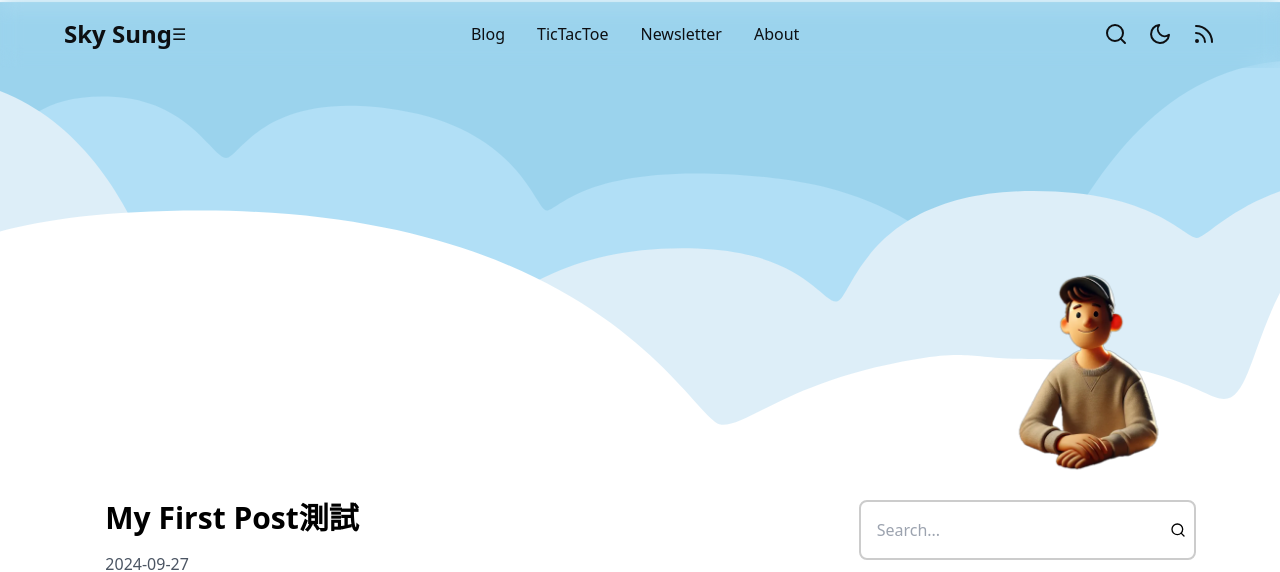
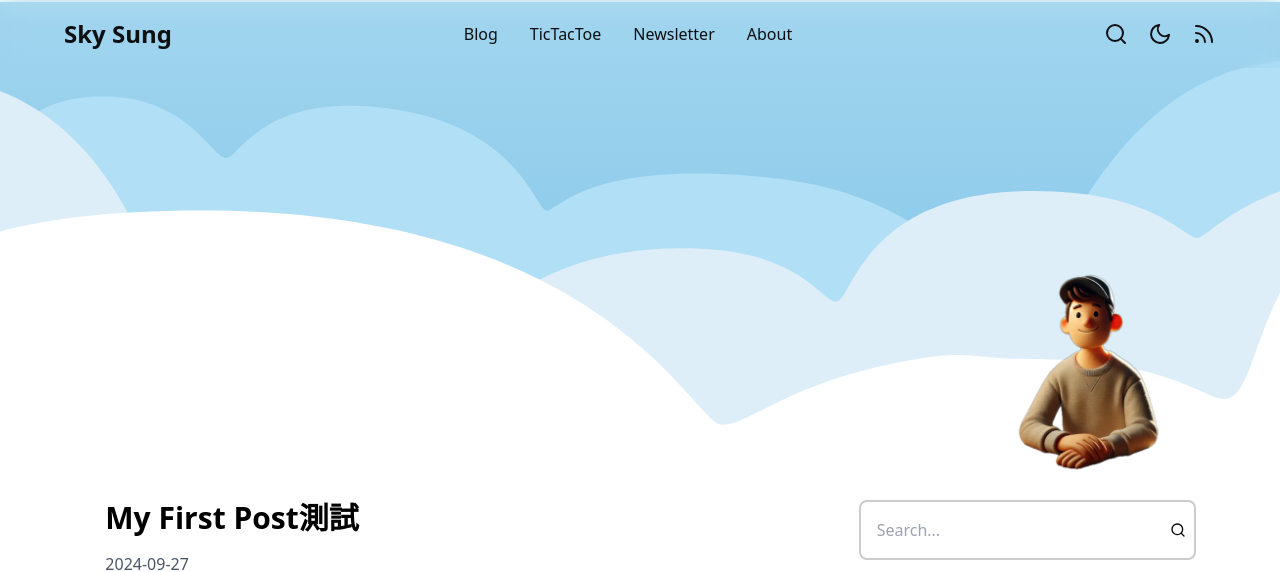
Before and after one commit to SkySung/skysung.work, a Next.js app: page /blog/first-post in a window 1280 px wide. Shown: the top 572 px of the page. Built offline with nearby package versions, Linux system fonts and the light colour scheme.

Commit message:
HeroSection Sky gradient complete, with dark mode success.

```diff
--- a/app/globals.css
+++ b/app/globals.css
@@ -18,6 +18,8 @@
   --text-color: #0d0f12;
 
   /* Cloud colors for light mode */
+  --color-sky-from:hsl(200deg 70% 78%);
+  --color-sky-to: hsl(200deg 70% 70%);
   --cloud-background: hsl(199.02deg 69.49% 76.86%);
   --color-cloud-300: hsl(202deg 68% 92%);
   --color-cloud-500: hsl(200deg 80% 83%);
@@ -40,7 +42,8 @@
   --cloud-background: linear-gradient(to bottom, hsl(214, 87%, 40%), hsl(213, 100%, 14%));
   --color-cloud-300: hsl(212deg 40% 9%);
   --color-cloud-500: hsl(213deg 40% 12%);
-  transition: background-color 0.5s ease-in-out;
+  --color-sky-from: hsl(214deg 40% 11%);
+  --color-sky-to: hsl(200deg 50% 30%);
 }
 
 
@@ -51,8 +54,8 @@
 body svg path {
   transition: fill 0.5s ease-in-out;
 }
-body svg rect {
-  transition: fill 0.5s ease-in-out;
+body svg defs stop{
+  transition: stop-color 0.5s ease-in-out;
 }
 
 body input {
--- a/components/Cloud.js
+++ b/components/Cloud.js
@@ -10,10 +10,31 @@
       preserveAspectRatio="none"
       className={styles.cloud}
     >
-      <rect x="0" y="0" width="100%" height="100%" fill="var(--cloud-background)" />
-      <path fill="var(--color-cloud-500)" d="M2467 198C2478.93 198 2508.5 148.5 2692.3 167C2855.77 183.454 2890 275.92 2940.45 271C2978.5 267.29 3025.5 66.1073 3208.04 55.5002C3364.5 46.408 3407.37 123 3419.5 123.5C3431.63 124 3448.89 83.0002 3564.32 83.0002C3728 83.0002 3767.67 198.501 3779.08 198C3790.5 197.5 3808 45.0002 4044.68 45.0002C4238.5 45.0002 4245.32 120.5 4256.5 116.5C4267.69 112.5 4277 13.5002 4417.9 13.5002C4567 13.5002 4590.74 115.5 4608.5 116.5C4626.26 117.5 4640.5 13.5007 4795 13.5004C4946 13.5002 4954.43 76.5003 4970.51 76.5003C4986.6 76.5003 4983 8.5 5077 8.5C5147.13 8.5 5148.62 62.7657 5148.14 74.3437C5148.08 75.8075 5148 77.2344 5148 78.6994V360V361.5C5148 383.592 5130.09 401.5 5108 401.5H9C-13.0914 401.5 -31 383.592 -31 361.5V133.5V76.0021V76.0002C-31 75.9604 -30.9925 -7.80104e-05 24 0C103.747 0.000113126 132.617 67.9717 143.069 117.186C148.413 142.347 172.927 161.481 197.99 155.7L478.5 91C598.5 64.5 646 110.5 659 110.5C672 110.5 714 31 856 33.5C998 36 996.5 76 1008.5 73.5C1020.5 71 1014.28 28.0329 1174.5 31C1309.5 33.5 1298.5 110.5 1327.5 110.5C1366.31 110.5 1378.25 109.457 1388 110.5C1406.69 112.5 1429.5 27 1615 27C1743.74 27 1771.09 161.183 1855.16 167C1930.28 172.198 1914.5 85 2032.05 90.0002C2108.93 93.2702 2132.33 148 2146.16 148C2160 148 2184 81.6655 2318.08 102.5C2440.5 121.524 2455.07 198 2467 198Z"></path>
-      <path fill="var(--color-cloud-300)" d="M2617 234C2496.99 229.765 2429.72 276.108 2400.53 303.732C2388.43 315.177 2372.83 323.5 2356.18 323.5H2135.62C2111.05 323.5 2089.95 305.704 2082.79 282.198C2061.56 212.504 2001.53 78.3592 1852.75 71.0003C1691 63 1645 185 1622 186.5C1599 188 1587 88.5 1368.5 88.5C1211 88.5 1180 157.5 1158.4 161.5C1136.8 165.501 1074.33 111 931 129.5C787.671 148 789.676 214.5 770 214C750.324 213.5 736.5 129.5 535.029 142.5C416.863 150.125 382.163 211.07 373.669 260.166C368.141 292.123 343.421 323.5 310.99 323.5H280.024C249.079 323.5 225.052 295.503 224.331 264.567C222.732 195.98 200.305 92 79 92C17.4738 92 3.47982 128.37 0.653094 139.38C0.122368 141.447 0 143.571 0 145.705V398C0 412.36 11.6404 424 25.9998 424H5100C5127.61 424 5150 401.615 5150 374V365V181.851C5150 149.381 5119.54 125.514 5087.89 132.773C5054.67 140.392 5019.02 148.008 5011.31 147.5C4996.11 146.501 4966.41 99.9071 4859.43 95.5003C4731 90.2096 4684 213.5 4663 213.5H4531.84C4513.48 213.5 4496.63 203.435 4485.66 188.715C4451.8 143.286 4365.08 52.9127 4220.67 71.0003C4061 91.0002 4023.5 150.5 4006.5 150.5C3989.5 150.5 3925.6 96.5092 3797.5 100.5C3637 105.5 3599 235.5 3589 231.5C3563.12 221.148 3430.32 192.596 3405.38 180.145C3382.96 168.954 3354.61 161.5 3318.87 161.5C3175.43 161.5 3129.73 224 3116.87 224C3104 224 3073.62 179.5 2953.5 179.5C2782 179.5 2771.92 286 2756 284.5C2740.08 283 2721.1 237.674 2617 234Z"></path>
-      <path fill="var(--background)" d="M2641.4 401.5C2613.31 399.999 2525.75 198 2121.01 198C1862 198 1840 264.5 1806.88 259.5C1773.77 254.499 1723.34 129.991 1562.17 136C1401 142.009 1366.58 313.5 1339 321C1311.42 328.5 1279 226.5 1034.79 234.5C802.99 242.093 724.297 318.5 697 313C669.703 307.5 681 75.9996 430.496 32.4996C214.304 -5.042 99.7464 183.937 60.6394 266.475C51.4353 285.9 27.9703 295.392 8.5729 286.129C-15.3473 274.705 -43 292.144 -43 318.652V429.5C-43 443.859 -31.3592 455.5 -16.9999 455.5H5103C5127.3 455.5 5147 435.8 5147 411.5V232.89C5147 226.643 5146.46 220.404 5144.55 214.457C5136.92 190.729 5108.7 128.5 5022.5 128.5C4881 128.5 4935 253.704 4838.83 249C4808.16 247.499 4757.27 55.5004 4535 59C4312.73 62.4996 4283.98 270.5 4250.5 268.5C4217.02 266.5 4197 199 4037.27 189.5C3834.76 177.455 3790.86 285 3753.5 279C3716.14 273 3652.96 98.8238 3377.5 153.5C3156.46 197.374 3191.5 387.48 3139.82 376.5C3118.64 371.999 3078.5 339 2948.03 339C2894.2 339 2890.37 330.676 2837.19 339C2708.5 359.141 2669.5 403 2641.4 401.5Z"></path>
+      <defs>
+        <linearGradient id="skyGradient" gradientTransform="rotate(90)">
+          <stop offset="5%" stopColor="var(--color-sky-from)" />
+          <stop offset="95%" stopColor="var(--color-sky-to)" />
+        </linearGradient>
+      </defs>
+      <rect
+        x="0"
+        y="0"
+        width="100%"
+        height="100%"
+        fill="url('#skyGradient')"
+      />
+      <path
+        fill="var(--color-cloud-500)"
+        d="M2467 198C2478.93 198 2508.5 148.5 2692.3 167C2855.77 183.454 2890 275.92 2940.45 271C2978.5 267.29 3025.5 66.1073 3208.04 55.5002C3364.5 46.408 3407.37 123 3419.5 123.5C3431.63 124 3448.89 83.0002 3564.32 83.0002C3728 83.0002 3767.67 198.501 3779.08 198C3790.5 197.5 3808 45.0002 4044.68 45.0002C4238.5 45.0002 4245.32 120.5 4256.5 116.5C4267.69 112.5 4277 13.5002 4417.9 13.5002C4567 13.5002 4590.74 115.5 4608.5 116.5C4626.26 117.5 4640.5 13.5007 4795 13.5004C4946 13.5002 4954.43 76.5003 4970.51 76.5003C4986.6 76.5003 4983 8.5 5077 8.5C5147.13 8.5 5148.62 62.7657 5148.14 74.3437C5148.08 75.8075 5148 77.2344 5148 78.6994V360V361.5C5148 383.592 5130.09 401.5 5108 401.5H9C-13.0914 401.5 -31 383.592 -31 361.5V133.5V76.0021V76.0002C-31 75.9604 -30.9925 -7.80104e-05 24 0C103.747 0.000113126 132.617 67.9717 143.069 117.186C148.413 142.347 172.927 161.481 197.99 155.7L478.5 91C598.5 64.5 646 110.5 659 110.5C672 110.5 714 31 856 33.5C998 36 996.5 76 1008.5 73.5C1020.5 71 1014.28 28.0329 1174.5 31C1309.5 33.5 1298.5 110.5 1327.5 110.5C1366.31 110.5 1378.25 109.457 1388 110.5C1406.69 112.5 1429.5 27 1615 27C1743.74 27 1771.09 161.183 1855.16 167C1930.28 172.198 1914.5 85 2032.05 90.0002C2108.93 93.2702 2132.33 148 2146.16 148C2160 148 2184 81.6655 2318.08 102.5C2440.5 121.524 2455.07 198 2467 198Z"
+      ></path>
+      <path
+        fill="var(--color-cloud-300)"
+        d="M2617 234C2496.99 229.765 2429.72 276.108 2400.53 303.732C2388.43 315.177 2372.83 323.5 2356.18 323.5H2135.62C2111.05 323.5 2089.95 305.704 2082.79 282.198C2061.56 212.504 2001.53 78.3592 1852.75 71.0003C1691 63 1645 185 1622 186.5C1599 188 1587 88.5 1368.5 88.5C1211 88.5 1180 157.5 1158.4 161.5C1136.8 165.501 1074.33 111 931 129.5C787.671 148 789.676 214.5 770 214C750.324 213.5 736.5 129.5 535.029 142.5C416.863 150.125 382.163 211.07 373.669 260.166C368.141 292.123 343.421 323.5 310.99 323.5H280.024C249.079 323.5 225.052 295.503 224.331 264.567C222.732 195.98 200.305 92 79 92C17.4738 92 3.47982 128.37 0.653094 139.38C0.122368 141.447 0 143.571 0 145.705V398C0 412.36 11.6404 424 25.9998 424H5100C5127.61 424 5150 401.615 5150 374V365V181.851C5150 149.381 5119.54 125.514 5087.89 132.773C5054.67 140.392 5019.02 148.008 5011.31 147.5C4996.11 146.501 4966.41 99.9071 4859.43 95.5003C4731 90.2096 4684 213.5 4663 213.5H4531.84C4513.48 213.5 4496.63 203.435 4485.66 188.715C4451.8 143.286 4365.08 52.9127 4220.67 71.0003C4061 91.0002 4023.5 150.5 4006.5 150.5C3989.5 150.5 3925.6 96.5092 3797.5 100.5C3637 105.5 3599 235.5 3589 231.5C3563.12 221.148 3430.32 192.596 3405.38 180.145C3382.96 168.954 3354.61 161.5 3318.87 161.5C3175.43 161.5 3129.73 224 3116.87 224C3104 224 3073.62 179.5 2953.5 179.5C2782 179.5 2771.92 286 2756 284.5C2740.08 283 2721.1 237.674 2617 234Z"
+      ></path>
+      <path
+        fill="var(--background)"
+        d="M2641.4 401.5C2613.31 399.999 2525.75 198 2121.01 198C1862 198 1840 264.5 1806.88 259.5C1773.77 254.499 1723.34 129.991 1562.17 136C1401 142.009 1366.58 313.5 1339 321C1311.42 328.5 1279 226.5 1034.79 234.5C802.99 242.093 724.297 318.5 697 313C669.703 307.5 681 75.9996 430.496 32.4996C214.304 -5.042 99.7464 183.937 60.6394 266.475C51.4353 285.9 27.9703 295.392 8.5729 286.129C-15.3473 274.705 -43 292.144 -43 318.652V429.5C-43 443.859 -31.3592 455.5 -16.9999 455.5H5103C5127.3 455.5 5147 435.8 5147 411.5V232.89C5147 226.643 5146.46 220.404 5144.55 214.457C5136.92 190.729 5108.7 128.5 5022.5 128.5C4881 128.5 4935 253.704 4838.83 249C4808.16 247.499 4757.27 55.5004 4535 59C4312.73 62.4996 4283.98 270.5 4250.5 268.5C4217.02 266.5 4197 199 4037.27 189.5C3834.76 177.455 3790.86 285 3753.5 279C3716.14 273 3652.96 98.8238 3377.5 153.5C3156.46 197.374 3191.5 387.48 3139.82 376.5C3118.64 371.999 3078.5 339 2948.03 339C2894.2 339 2890.37 330.676 2837.19 339C2708.5 359.141 2669.5 403 2641.4 401.5Z"
+      ></path>
     </svg>
   );
 };
--- a/components/NavigationBar.js
+++ b/components/NavigationBar.js
@@ -5,6 +5,7 @@
 import IconRss from '@/components/icons/IconRss';
 import IconSearch from '@/components/icons/IconSearch';
 import ThemeToggle from '@/components/icons/ThemeToggle';
+import IconMenu from '@/components/icons/IconMenu';
 
 const NavigationBar = () => {
   const [isMenuOpen, setIsMenuOpen] = useState(false);
@@ -18,8 +19,7 @@
         className={styles.menuButton}
         onClick={() => setIsMenuOpen(!isMenuOpen)}
       >
-        {/* 這裡可以用漢堡圖標 */}
-        ☰
+        <IconMenu />
       </button>
       <nav className={`${styles.nav} ${isMenuOpen ? styles.showMenu : ''}`}>
         <ul className={styles.navList}>
--- a/styles/NavigationBar.module.css
+++ b/styles/NavigationBar.module.css
@@ -84,10 +84,16 @@
 .iconButton svg:focus {
   outline: none;
 }
+.menuButton {
+  display: none;
+}
 
 @media (max-width: 768px) {
   .nav {
     display: none;
+  }
+  .menuButton {
+    display: block;
   }
 
   .icons {
```
